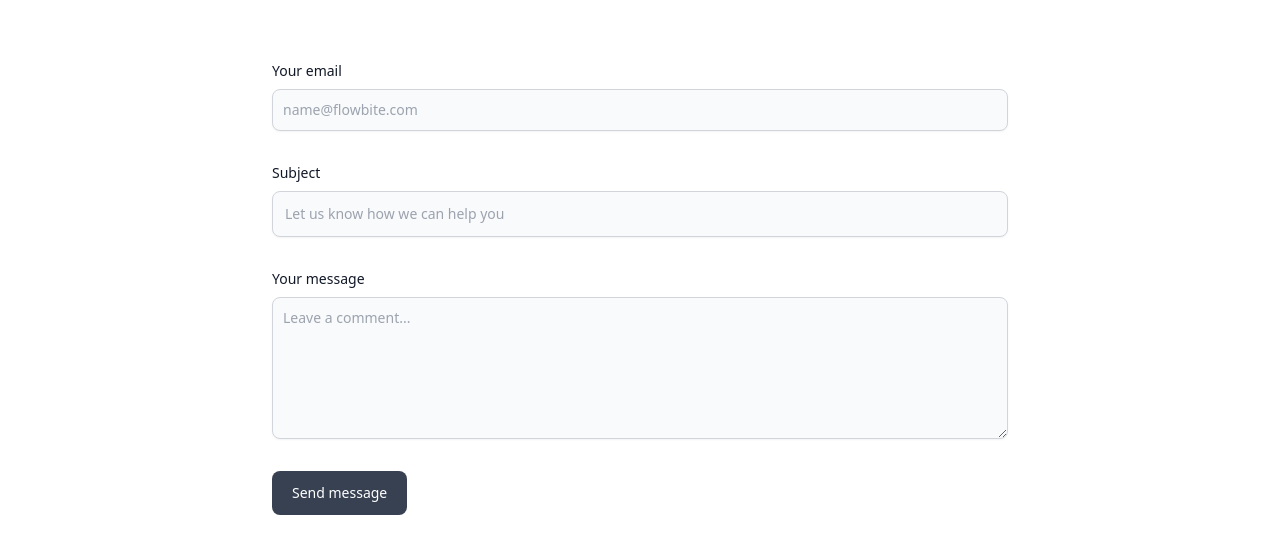
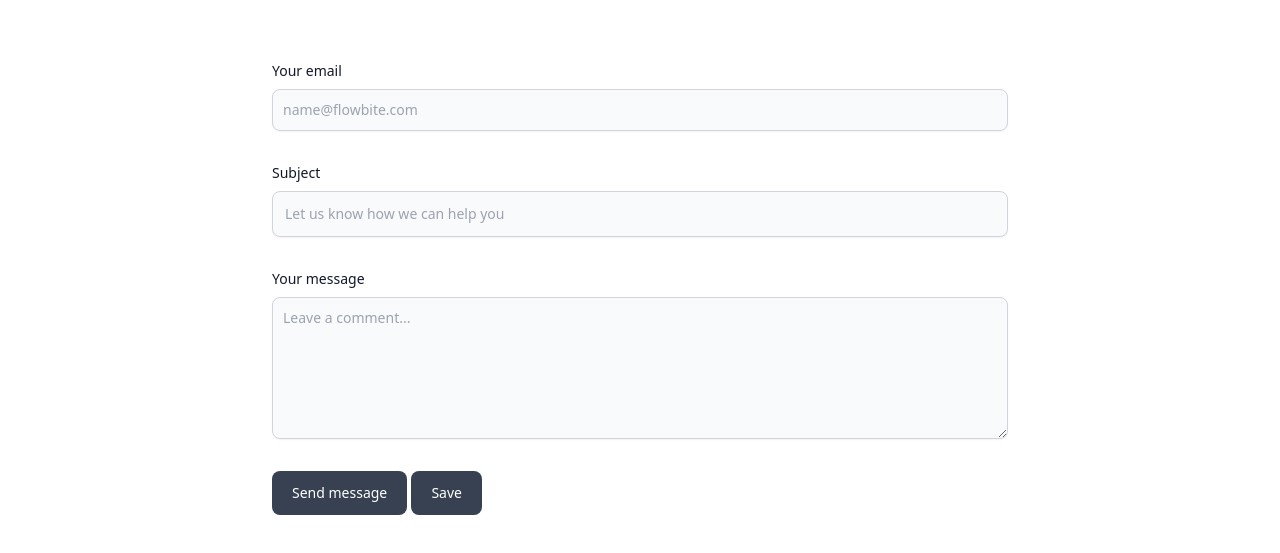
Before and after one commit to ru659/Rental-service, a plain HTML site: page contact.html in a window 1280 px wide. Shown: the part 251-804 px from the top of the page. Drawn offline with nearby package versions, Linux system fonts and the light colour scheme.

Commit message:
adding save button

```diff
--- a/contact.html
+++ b/contact.html
@@ -49,6 +49,8 @@
                     <textarea id="message" rows="6" class="block p-2.5 w-full text-sm text-gray-900 bg-gray-50 rounded-lg shadow-sm border border-gray-300 focus:ring-primary-500 focus:border-primary-500 dark:bg-gray-700 dark:border-gray-600 dark:placeholder-gray-400 dark:text-white dark:focus:ring-primary-500 dark:focus:border-primary-500" placeholder="Leave a comment..."></textarea>
                 </div>
                 <button type="submit"  id="btn_contact" class="py-3 px-5 text-sm font-medium text-center text-white rounded-lg bg-gray-700 sm:w-fit hover:bg-blue-500 focus:ring-4 focus:outline-none focus:ring-primary-300 dark:bg-primary-600 dark:hover:bg-primary-700 dark:focus:ring-primary-800">Send message</button>
+                <button type="submit"  id="btn_test" class="py-3 px-5 text-sm font-medium text-center text-white rounded-lg bg-gray-700 sm:w-fit hover:bg-blue-500 focus:ring-4 focus:outline-none focus:ring-primary-300 dark:bg-primary-600 dark:hover:bg-primary-700 dark:focus:ring-primary-800">Save</button>
+
             </form>
         </div>
       </section>
```
